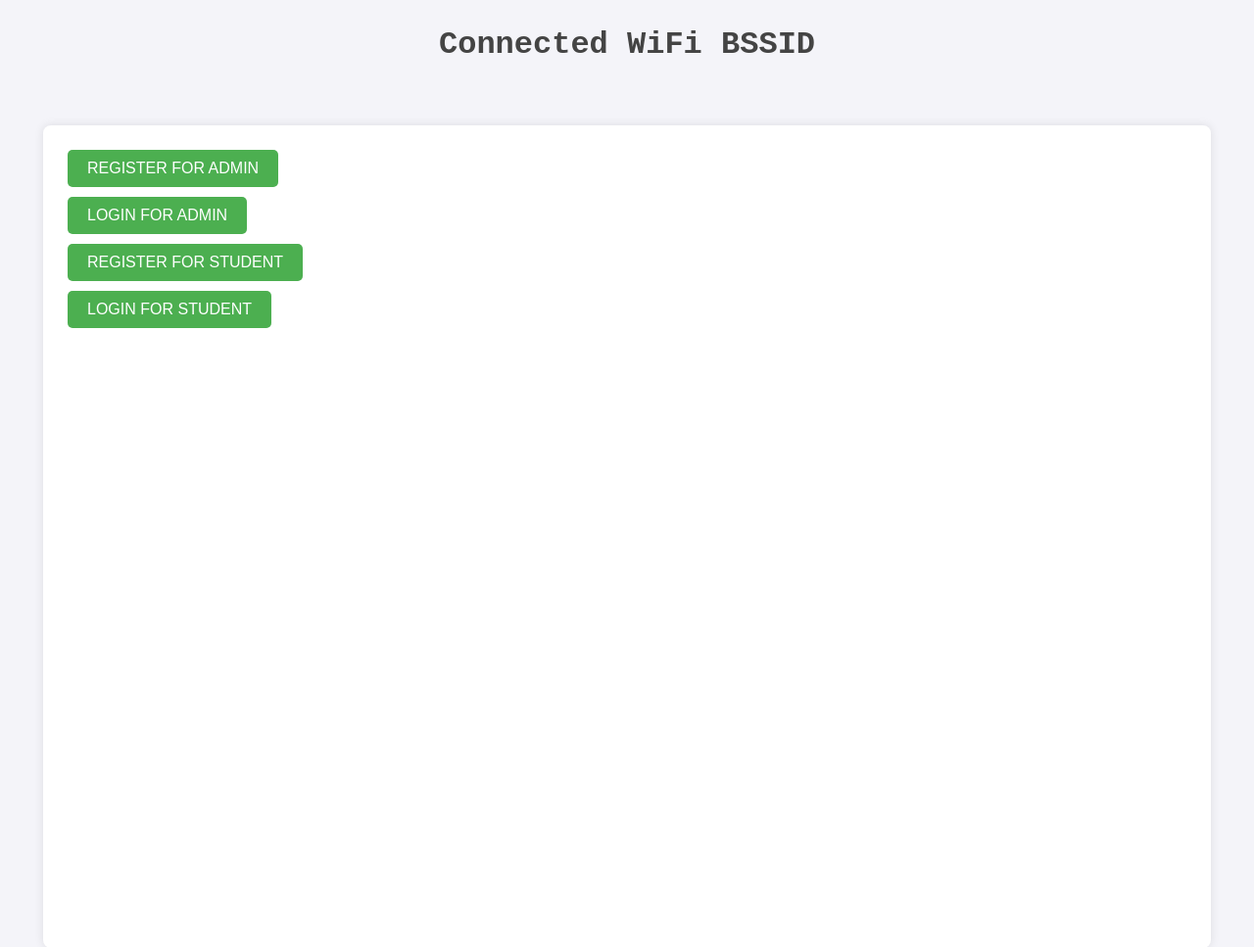
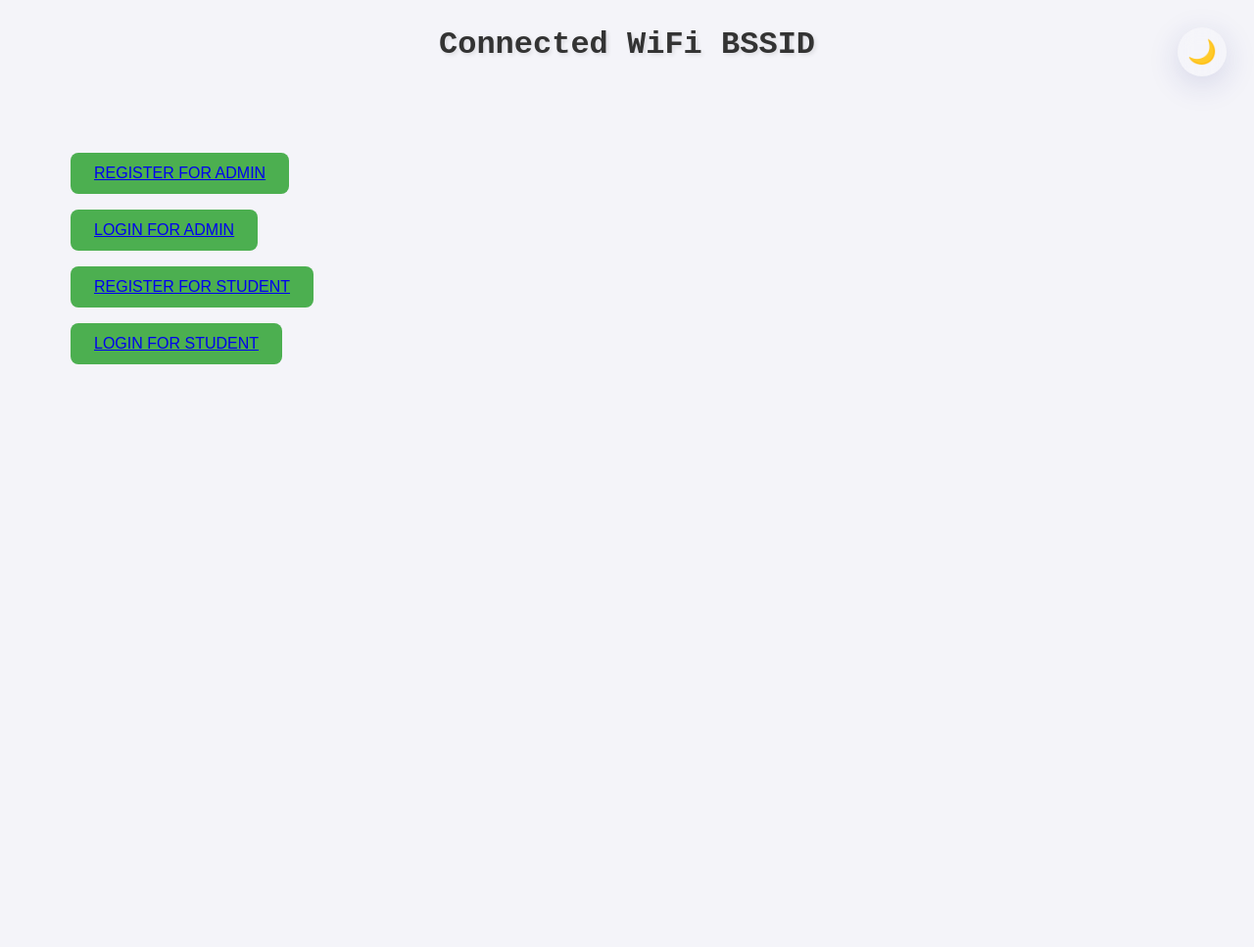
Before and after one commit to kailai-13/True_Wifi_Attendance, a Flask app: page / in a window 1280 px wide. Shown: the top 967 px of the page at 98% size. After the commit the page ends 372 px from the top, so only its background shows below. Run offline with Flask 3, Linux system fonts and the light colour scheme.

Commit message:
added dark mode

```diff
--- a/static/app.css
+++ b/static/app.css
@@ -1,173 +1,219 @@
-h2{
-    display: flex;
-    color: rgb(0, 0, 0);
-    justify-content: center;
-    align-items: center;
-    font-family: 'Courier New', Courier, monospace;
-    font-size: 2rem;
+/* Theme Variables */
+:root {
+    --bg-color: #f4f4f9;
+    --text-color: #333;
+    --primary-color: #4CAF50;
+    --glass-bg: rgba(255, 255, 255, 0.15);
+    --glass-border: rgba(255, 255, 255, 0.25);
+    --shadow: 0 8px 32px 0 rgba(31, 38, 135, 0.15);
+    --transition: all 0.3s ease;
+  }
 
+  [data-theme="dark"] {
+    --bg-color: #1a1a1a;
+    --text-color: #f0f0f0;
+    --glass-bg: rgba(0, 0, 0, 0.15);
+    --glass-border: rgba(0, 0, 0, 0.25);
+    --shadow: 0 8px 32px 0 rgba(0, 0, 0, 0.15);
   }
-.container{
-    display: inline-flexbox;
-    justify-content: center;
-    align-items: center;
-    height: 100vh;
-    background-color: rgb(255, 255, 255);
+
+  /* Base Styles */
+  * {
+    transition: var(--transition);
   }
-/* General Styles */
+
   body {
     font-family: Arial, sans-serif;
     margin: 0;
     padding: 0;
-    background-color: #f4f4f9;
-    color: #333;
+    background-color: var(--bg-color);
+    color: var(--text-color);
+    transition: background-color 0.5s ease;
   }
 
-h1, h2 {
-    text-align: center;
-    color: #444;
+  /* Glass Morphism Effect */
+  .glass {
+    background: var(--glass-bg);
+    backdrop-filter: blur(16px) saturate(180%);
+    -webkit-backdrop-filter: blur(16px) saturate(180%);
+    border: 1px solid var(--glass-border);
+    border-radius: 12px;
+    box-shadow: var(--shadow);
   }
 
-button {
-    background-color: #4CAF50;
-    color: white;
-    border: none;
-    padding: 10px 20px;
-    margin: 5px;
-    cursor: pointer;
-    border-radius: 5px;
-    font-size: 16px;
+  /* Animations */
+  @keyframes fadeIn {
+    from { opacity: 0; transform: translateY(20px); }
+    to { opacity: 1; transform: translateY(0); }
   }
 
-button:hover {
-    background-color: #45a049;
+  @keyframes popOut {
+    0% { transform: scale(1); }
+    50% { transform: scale(1.05); }
+    100% { transform: scale(1); }
   }
 
-a {
-    text-decoration: none;
-    color: inherit;
-}
-
-/* Container for the Dashboard */
+  /* Components */
   .container {
     width: 90%;
     max-width: 1200px;
     margin: 20px auto;
     padding: 20px;
-    background-color: white;
-    box-shadow: 0 0 10px rgba(0, 0, 0, 0.1);
-    border-radius: 8px;
+    animation: fadeIn 0.6s ease-out;
   }
 
-/* Table Styles */
+  h2 {
+    display: flex;
+    justify-content: center;
+    align-items: center;
+    font-family: 'Courier New', Courier, monospace;
+    font-size: 2rem;
+    text-shadow: 2px 2px 4px rgba(0, 0, 0, 0.1);
+  }
+
+  button {
+    background: var(--primary-color);
+    color: white;
+    border: none;
+    padding: 12px 24px;
+    margin: 8px;
+    cursor: pointer;
+    border-radius: 8px;
+    font-size: 16px;
+    transition: var(--transition);
+    position: relative;
+    overflow: hidden;
+  }
+
+  button:hover {
+    transform: translateY(-2px) scale(1.05);
+    box-shadow: 0 8px 16px rgba(0, 0, 0, 0.2);
+  }
+
+  button::before {
+    content: '';
+    position: absolute;
+    top: 0;
+    left: -100%;
+    width: 100%;
+    height: 100%;
+    background: linear-gradient(
+      120deg,
+      transparent,
+      rgba(255, 255, 255, 0.3),
+      transparent
+    );
+    transition: all 0.5s;
+  }
+
+  button:hover::before {
+    left: 100%;
+  }
+
+  /* Table Enhancements */
   table {
     width: 100%;
     border-collapse: collapse;
     margin-top: 20px;
+    background: var(--glass-bg);
+    backdrop-filter: blur(10px);
   }
 
   table th, table td {
-    padding: 12px;
+    padding: 15px;
     text-align: left;
-    border-bottom: 1px solid #ddd;
-}
-
-table th {
-    background-color: #4CAF50;
-    color: white;
+    border-bottom: 1px solid var(--glass-border);
   }
 
   table tr:hover {
-    background-color: #f1f1f1;
+    transform: scale(1.01);
+    box-shadow: 0 4px 8px rgba(0, 0, 0, 0.1);
+    transition: var(--transition);
   }
 
-/* Responsive Table */
+  /* Theme Toggle */
+/* Theme Toggle Button */
+.theme-toggle {
+    position: fixed;
+    top: 20px;
+    right: 20px;
+    z-index: 1000;
+    padding: 12px;
+    border: none;
+    border-radius: 50%;
+    background: var(--glass-bg);
+    backdrop-filter: blur(10px);
+    box-shadow: var(--shadow);
+    cursor: pointer;
+    display: flex;
+    align-items: center;
+    justify-content: center;
+    width: 50px;
+    height: 50px;
+    transition: var(--transition);
+  }
+
+  .theme-toggle:hover {
+    transform: scale(1.1);
+    box-shadow: 0 4px 12px rgba(0, 0, 0, 0.2);
+  }
+
+  .theme-icon {
+    font-size: 1.5rem;
+    transition: var(--transition);
+  }
+
+  /* Dark Mode Icon Adjustment */
+  [data-theme="dark"] .theme-icon {
+    content: "☀️"; /* Sun icon for light mode */
+  }
+  /* Enhanced Card Effect */
+  .card {
+    transition: var(--transition);
+    cursor: pointer;
+  }
+
+  .card:hover {
+    transform: translateY(-5px) scale(1.02);
+    box-shadow: 0 12px 24px rgba(0, 0, 0, 0.2);
+  }
+
+  /* Status Indicators */
+  .status-active {
+    color: #00ff88;
+    text-shadow: 0 0 8px rgba(0, 255, 136, 0.3);
+  }
+
+  .status-inactive {
+    color: #ff4444;
+    text-shadow: 0 0 8px rgba(255, 68, 68, 0.3);
+  }
+
+  /* Responsive Design */
   @media (max-width: 768px) {
+    .container {
+      width: 95%;
+      padding: 15px;
+    }
+
     table {
       display: block;
       overflow-x: auto;
     }
 
-    table th, table td {
-        white-space: nowrap;
+    button {
+      padding: 10px 15px;
+      font-size: 14px;
     }
   }
 
-/* Button Container */
-.button-container {
-    display: flex;
-    justify-content: center;
-    flex-wrap: wrap;
-    gap: 10px;
-    margin-bottom: 20px;
-}
-
-/* Responsive Layout */
-@media (max-width: 600px) {
-    h1 {
-        font-size: 24px;
-    }
-
-    h2 {
-        font-size: 20px;
-    }
-
-    button {
-        width: 100%;
-        padding: 15px;
-        font-size: 18px;
-    }
-
-    .container {
-        padding: 10px;
-    }
-
-    table th, table td {
-        padding: 8px;
-    }
-}
-
-/* Status Indicators */
-.status-active {
-    color: green;
-    font-weight: bold;
-}
-
-.status-inactive {
-    color: red;
-    font-weight: bold;
-}
-
-/* Active Time Styling */
-.active-time {
-    font-family: monospace;
-    font-size: 14px;
-    color: #555;
-}
-/* Add to existing styles */
-.button-group {
-    margin-top: 20px;
-    display: flex;
-    gap: 10px;
-}
-
-.btn {
-    padding: 10px 20px;
-    background-color: #4CAF50;
-    color: white;
-    text-decoration: none;
-    border-radius: 5px;
-    transition: background-color 0.3s;
-}
-
-.btn:hover {
-    background-color: #45a049;
-}
-
+  /* Login/Logout Buttons */
   .logout-btn {
-    background-color: #f44336;
+    background: #ff4444;
+    transition: var(--transition);
   }
 
   .logout-btn:hover {
-    background-color: #da190b;
+    background: #ff0000;
+    transform: scale(1.1);
   }
--- a/templates/index.html
+++ b/templates/index.html
@@ -6,10 +6,34 @@
     <link rel="stylesheet" type="text/css" href="{{ url_for('static', filename='app.css') }}">
 
     <title>WiFi BSSID Detector</title>
+
+    <script>
+        document.addEventListener('DOMContentLoaded', () => {
+          const themeToggle = document.querySelector('.theme-toggle');
+          const body = document.body;
+
+          // Check for saved theme in localStorage
+          const savedTheme = localStorage.getItem('theme');
+          if (savedTheme) {
+            body.setAttribute('data-theme', savedTheme);
+          }
+
+          // Toggle theme on button click
+          themeToggle.addEventListener('click', () => {
+            const currentTheme = body.getAttribute('data-theme');
+            const newTheme = currentTheme === 'dark' ? 'light' : 'dark';
+            body.setAttribute('data-theme', newTheme);
+            localStorage.setItem('theme', newTheme); // Save theme to localStorage
+          });
+        });
+      </script>
 </head>
 <body>
     <h2>Connected WiFi BSSID </h2><br>
     <div class="container">
+    <button class="theme-toggle">
+            <span class="theme-icon">🌙</span> <!-- Moon icon for dark mode -->
+    </button>
 
     <button><a href="{{ url_for('register_admin') }}">REGISTER FOR ADMIN</a></button><br>
 
```
Lines whose indentation alone changed are shown as unchanged.
